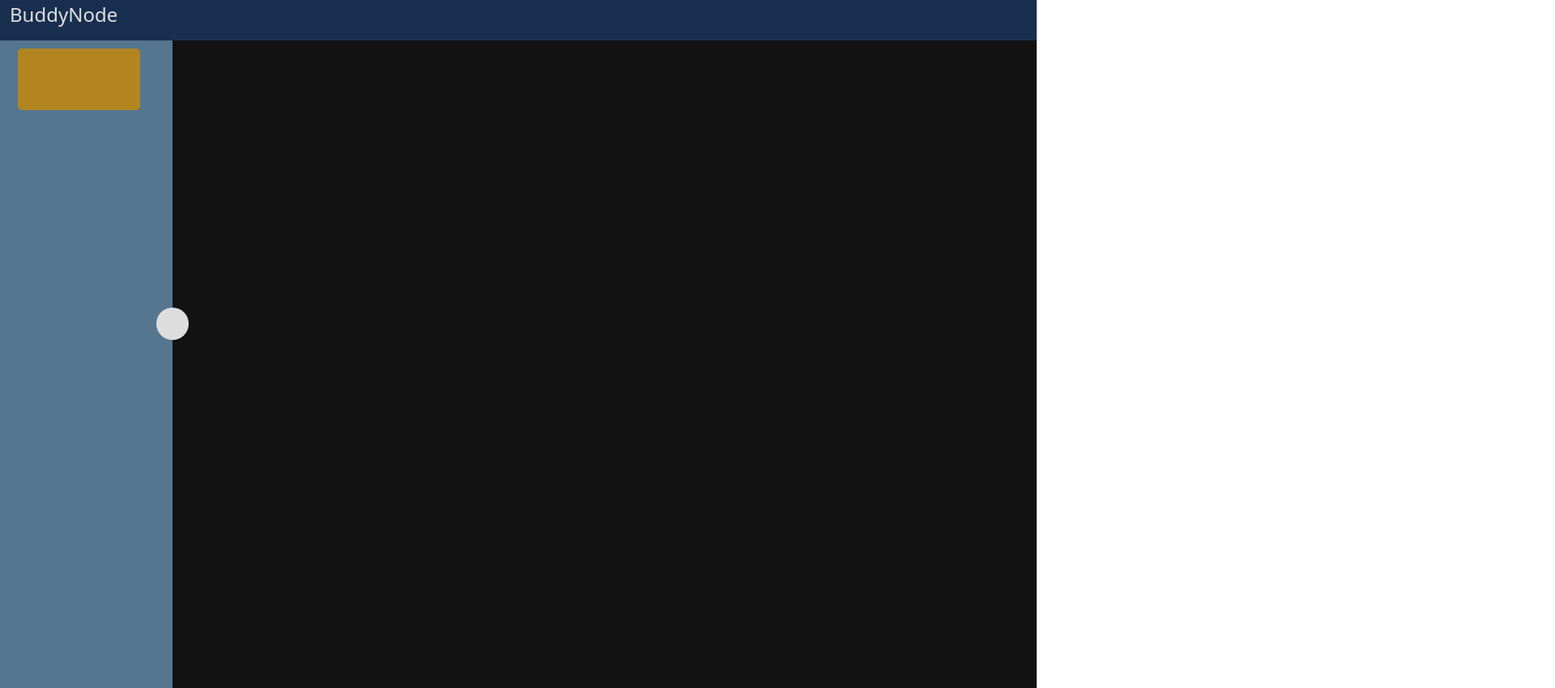
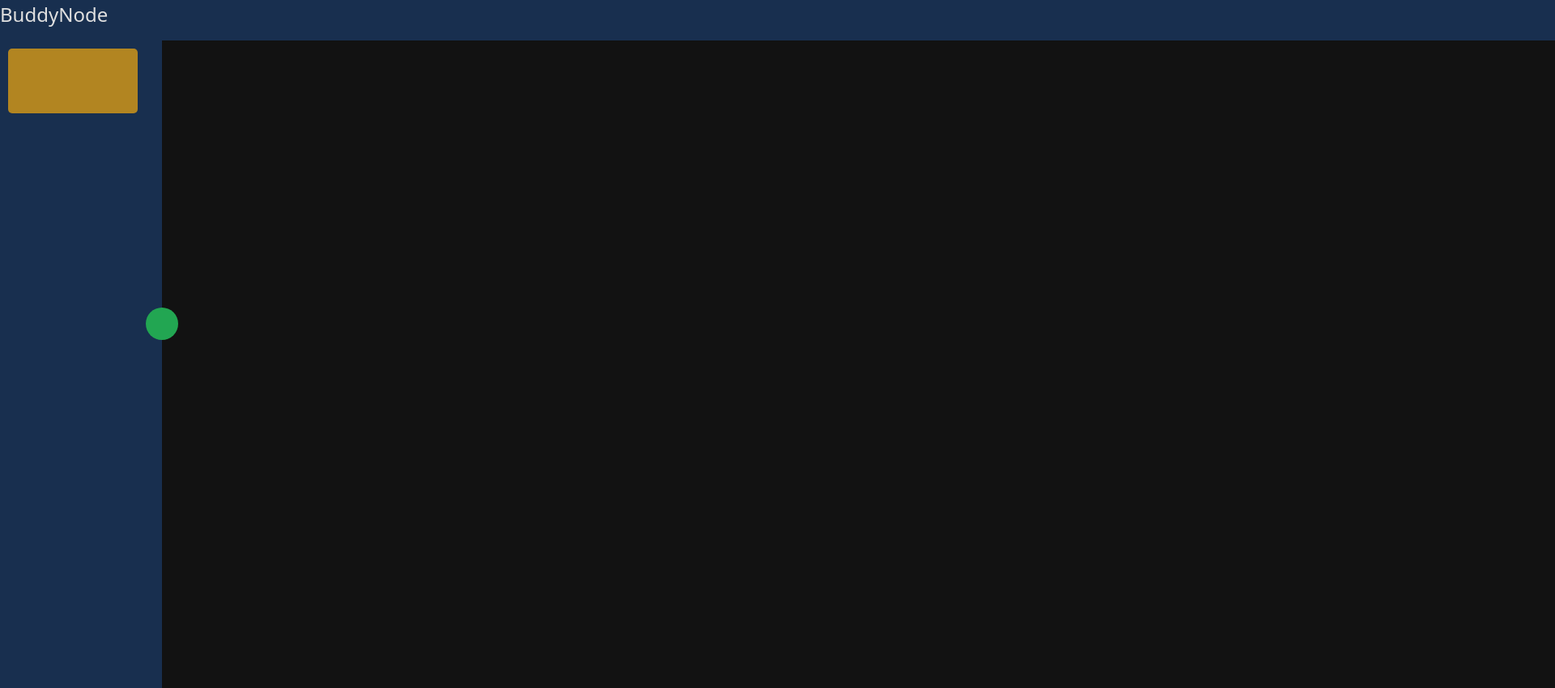
Before and after one commit to captainku/nodeFlowy, a website with bundled scripts: page index.html in a window 1280 px wide. Shown: the top 850 px of the page at 81% size, 1920 px wide, since content can reach past the window. Built offline with nearby package versions, Linux system fonts and the light colour scheme.

Commit message:
Left Menu Update

```diff
--- a/index.html
+++ b/index.html
@@ -7,32 +7,26 @@
     <link href="https://cdn.jsdelivr.net/npm/bootstrap@5.1.3/dist/css/bootstrap.min.css" rel="stylesheet">
 </head>
 <body>
-    <div class="container-fluid">
-        <div class="row mb-0">
-            <div class="col" id="headerSpace">
-                BuddyNode
+
+    <div class="parent">
+        <div class="div1" id="headerSpace">
+            BuddyNode
+        </div>
+        <div class="div2" id="leftMenu">
+            <div id="leftDock">
+                <div id="draggableRect" draggable="true" class="draggable-rect"></div>
             </div>
+            <div id="circleHandle"></div>
         </div>
-        <div class="row" id="canvasRow">
-            <div id="circleHandle"></div>
-            <div class="col-2" id="leftMenuContainer">
-                <div id="leftMenu">
-                    <div id="draggableRect" draggable="true" class="draggable-rect"></div>
-                </div>
-            </div>
-
+        <div class="div3">
             <div class="col-10 px-0 pt-0" id="canvasDiv">
                 <!--Canvas width and height is set in the shape.js code-->
                  <canvas id="myCanvas" width="3000" height="500"></canvas>
             </div>
         </div>
-    </div>
+        </div>
 
-    <div class="wrapper">
-        <footer class="footer">
-            <p class="footer-text">© 2023 Your Company. All rights reserved.</p>
-        </footer>
-    </div>
+
 
     <script src="shapes.js" type="module"></script>
     <!-- Add Bootstrap 5 JavaScript -->
--- a/shapes.js
+++ b/shapes.js
@@ -4,8 +4,8 @@ document.addEventListener('DOMContentLoaded', (event) => {
     const canvasDiv = document.getElementById('canvasDiv');
     const canvas = document.getElementById('myCanvas');
     // set the width and height of the canvas to match the div
-    canvas.width = canvasDiv.offsetWidth*2;
-    canvas.height = canvasDiv.offsetWidth*2;
+    canvas.width = 5000;
+    canvas.height = 5000;
     const context = canvas.getContext('2d');
 
 
@@ -337,25 +337,13 @@ document.addEventListener('DOMContentLoaded', (event) => {
 
 
 document.getElementById('circleHandle').addEventListener('click', function () {
-    const leftMenuContainer = document.getElementById('leftMenuContainer');
+    const leftMenuContainer = document.getElementById('leftDock');
     var circleHandle = document.getElementById('circleHandle');
+    document.querySelector('.parent').style.gridTemplateColumns = '20px 1fr';
+
 
     const isHidden = leftMenuContainer.style.display === 'none';
     leftMenuContainer.style.display = isHidden ? 'block' : 'none';
-    var width = leftMenuContainer.offsetWidth;
-    circleHandle.style.left = isHidden ? width -20 + 'px' : '-20px'; // Adjust the '200px' as necessary
+    document.querySelector('.parent').style.gridTemplateColumns = isHidden ? '200px 1fr' : '20px 1fr';
+    circleHandle.style.left = isHidden ? '180px' : '0px'; // Adjust the '200px' as necessary
 });
-
-
-
-
-
-
-  window.onload = function() {
-    var leftMenuContainer = document.getElementById('leftMenuContainer');
-    var circleHandle = document.getElementById('circleHandle');
-    var width = leftMenuContainer.offsetWidth;
-
-    // Add the width of the circleHandle itself so it's positioned to the right of the container
-    circleHandle.style.left = width -20 + 'px';
-  };
--- a/styles.css
+++ b/styles.css
@@ -1,24 +1,4 @@
-        /* Define CSS Grid */
-        .wrapper {
-            display: grid;
-            grid-template-rows: auto 1fr auto;  /* Header, Main Content, Footer */
-            min-height: 100vh;
-        }
 
-        .header {
-            grid-row: 1;
-            text-align: center;
-            padding: 20px;
-            background-color: #f2f2f2;
-        }
-
-        .main {
-            grid-row: 2;
-            display: grid;
-            grid-template-columns: 1fr 1fr;  /* Canvas, Button Container */
-            gap: 20px;
-            padding: 20px;
-        }
 
         .footer {
             grid-row: 3;
@@ -27,14 +7,7 @@
             background-color: #f2f2f2;
         }
 
-        /* Add custom styles for the canvas */
-        .canvas-container {
-            width: 100%;
-            display: flex;
-            justify-content: center;
-            align-items: center;
 
-        }
 
 
         #myCanvas {
@@ -44,6 +17,7 @@
 
         .col-2{
             background-color: #55768E;
+
         }
 
         .col-10{
@@ -59,11 +33,7 @@
             min-height: 50px;
         }
 
-        #canvasDiv{
-            overflow: auto;
-            height: 100vh;
-            overflow-x: hidden;
-        }
+
         .draggable-rect {
             width: 80%;
             position: relative;
@@ -80,19 +50,36 @@
 
         #circleHandle {
             position: absolute;
-            left: 0; /* Adjust this to position the handle relative to the left edge of the screen */
+            left: 180px; /* Adjust this to position the handle relative to the left edge of the screen */
             top: 50%;
             transform: translateY(-50%);
             width: 40px;
             height: 40px;
-            background: #ddd;
+            background: #22A652;
             border-radius: 50%;
             cursor: pointer;
             z-index: 10;
         }
 
 
+          .parent {
+            display: grid;
+            grid-template-columns: 200px 1fr;
+            grid-template-rows: 50px 1fr;
+            grid-column-gap: 0px;
+            grid-row-gap: 0px;
+            background-color: #182F4F;
+            }
 
-          #leftMenuContainer {
-            position: relative; /* To position the handle relative to this container */
-          }
+            .div1 { grid-area: 1 / 1 / 2 / 6; }
+            .div2 { grid-area: 2 / 1 / 3 / 2; }
+            .div3 { grid-area: 2 / 2 / 3 / 3; }
+
+            #leftMenu{
+                background-color: #182F4F;
+            }
+
+            #leftDock{
+                background-color: #182F4F;
+                display: block;
+            }
```
